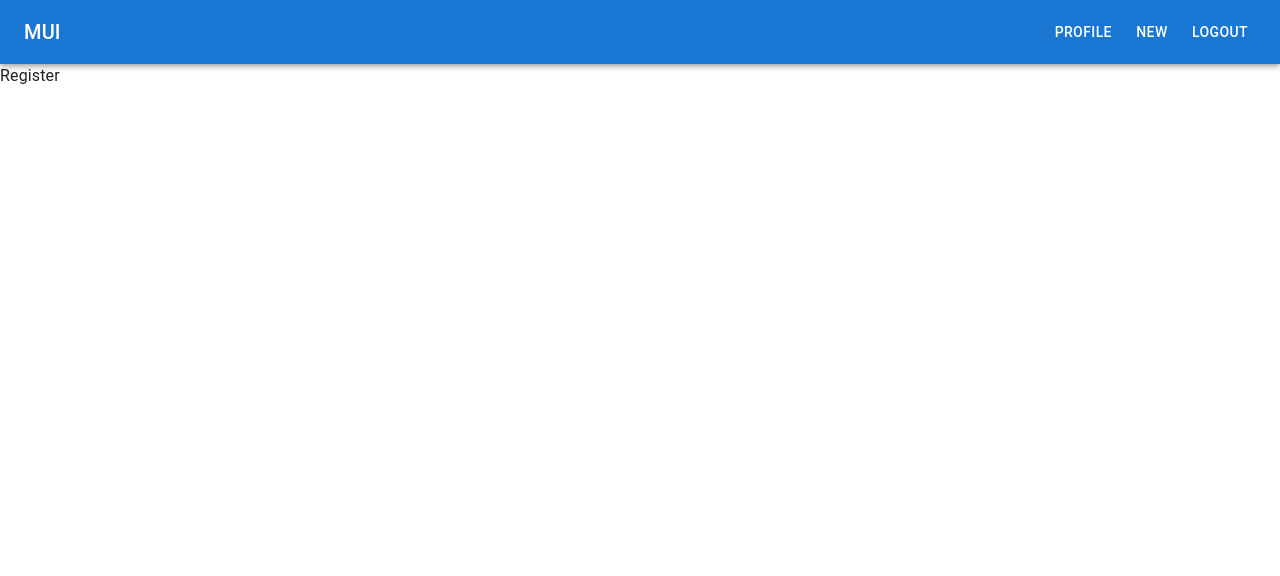
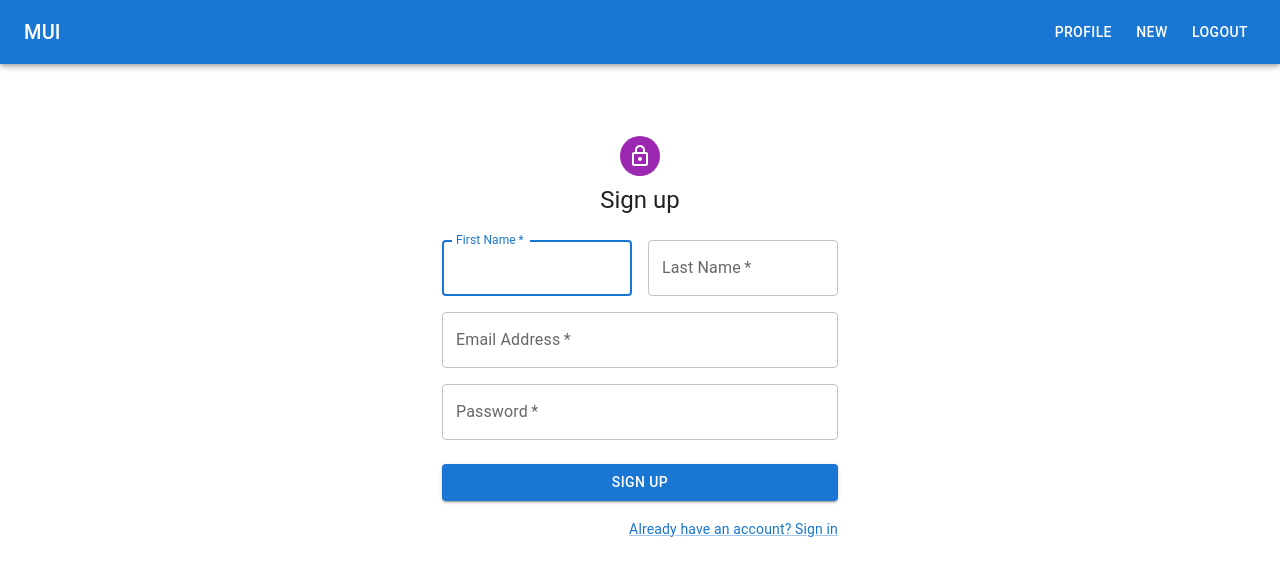
Before and after one commit to erhantezer/fireblog-context, a React (Create React App) app: page /register in a window 1280 px wide. Shown: the top 576 px of the page. Built offline with nearby package versions, Linux system fonts and the light colour scheme; no server answers.

Commit message:
register updated

```diff
--- a/src/pages/Register.jsx
+++ b/src/pages/Register.jsx
@@ -1,9 +1,115 @@
-import React from 'react'
+import * as React from 'react';
+import Avatar from '@mui/material/Avatar';
+import Button from '@mui/material/Button';
+import CssBaseline from '@mui/material/CssBaseline';
+import TextField from '@mui/material/TextField';
+import FormControlLabel from '@mui/material/FormControlLabel';
+import Checkbox from '@mui/material/Checkbox';
+import Link from '@mui/material/Link';
+import Grid from '@mui/material/Grid';
+import Box from '@mui/material/Box';
+import LockOutlinedIcon from '@mui/icons-material/LockOutlined';
+import Typography from '@mui/material/Typography';
+import Container from '@mui/material/Container';
+import { createTheme, ThemeProvider } from '@mui/material/styles';
 
-const Register = () => {
+
+
+const theme = createTheme();
+
+export default function Register() {
+
+  const handleSubmit = (event) => {
+    event.preventDefault();
+    const data = new FormData(event.currentTarget);
+    console.log({
+      email: data.get('email'),
+      password: data.get('password'),
+    });
+  };
+
   return (
-    <div>Register</div>
-  )
+    <ThemeProvider theme={theme}>
+      <Container component="main" maxWidth="xs">
+        <CssBaseline />
+        <Box
+          sx={{
+            marginTop: 8,
+            display: 'flex',
+            flexDirection: 'column',
+            alignItems: 'center',
+          }}
+        >
+          <Avatar sx={{ m: 1, bgcolor: 'secondary.main' }}>
+            <LockOutlinedIcon />
+          </Avatar>
+          <Typography component="h1" variant="h5">
+            Sign up
+          </Typography>
+          <Box component="form" noValidate onSubmit={handleSubmit} sx={{ mt: 3 }}>
+            <Grid container spacing={2}>
+              <Grid item xs={12} sm={6}>
+                <TextField
+                  autoComplete="given-name"
+                  name="firstName"
+                  required
+                  fullWidth
+                  id="firstName"
+                  label="First Name"
+                  autoFocus
+                />
+              </Grid>
+              <Grid item xs={12} sm={6}>
+                <TextField
+                  required
+                  fullWidth
+                  id="lastName"
+                  label="Last Name"
+                  name="lastName"
+                  autoComplete="family-name"
+                />
+              </Grid>
+              <Grid item xs={12}>
+                <TextField
+                  required
+                  fullWidth
+                  id="email"
+                  label="Email Address"
+                  name="email"
+                  autoComplete="email"
+                />
+              </Grid>
+              <Grid item xs={12}>
+                <TextField
+                  required
+                  fullWidth
+                  name="password"
+                  label="Password"
+                  type="password"
+                  id="password"
+                  autoComplete="new-password"
+                />
+              </Grid>
+            </Grid>
+            <Button
+              type="submit"
+              fullWidth
+              variant="contained"
+              sx={{ mt: 3, mb: 2 }}
+            >
+              Sign Up
+            </Button>
+            <Grid container justifyContent="flex-end">
+              <Grid item>
+                <Link href="#" variant="body2">
+                  Already have an account? Sign in
+                </Link>
+              </Grid>
+            </Grid>
+          </Box>
+        </Box>
+
+      </Container>
+    </ThemeProvider>
+  );
 }
-
-export default Register
```
